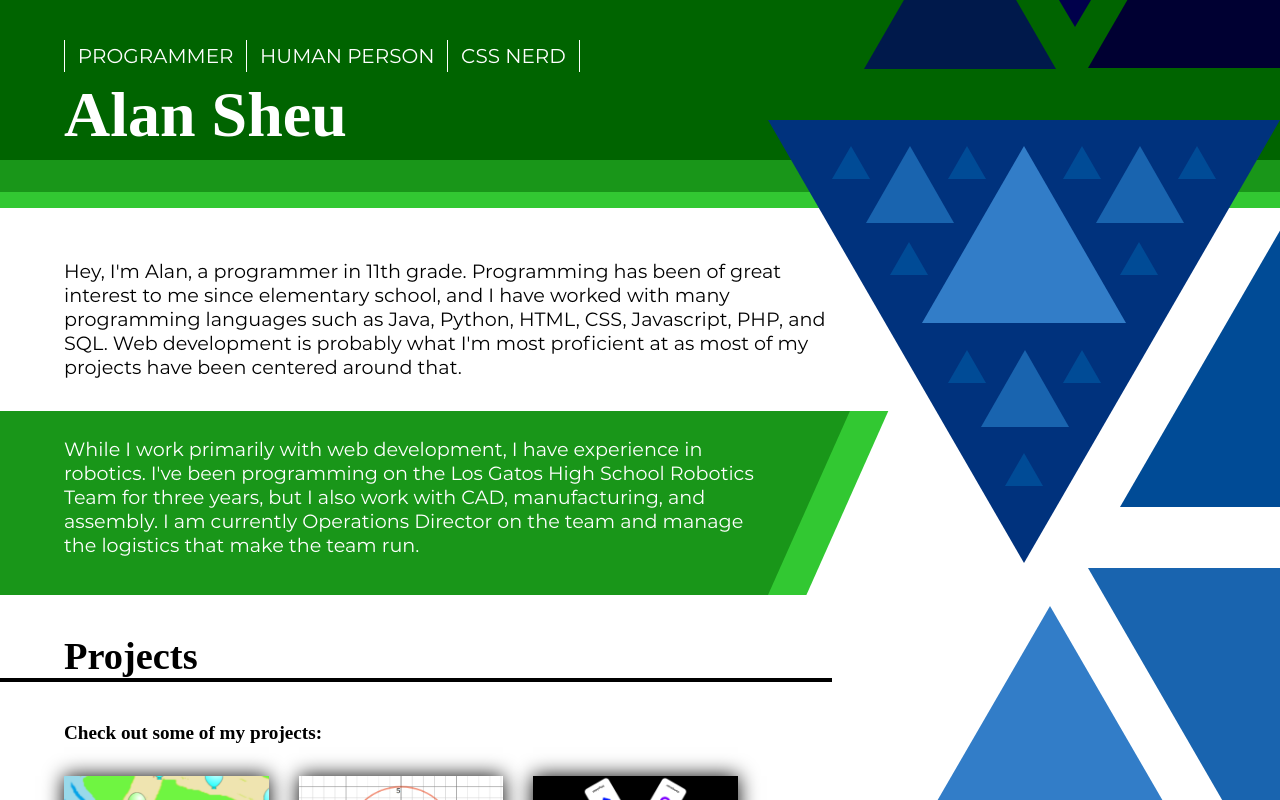
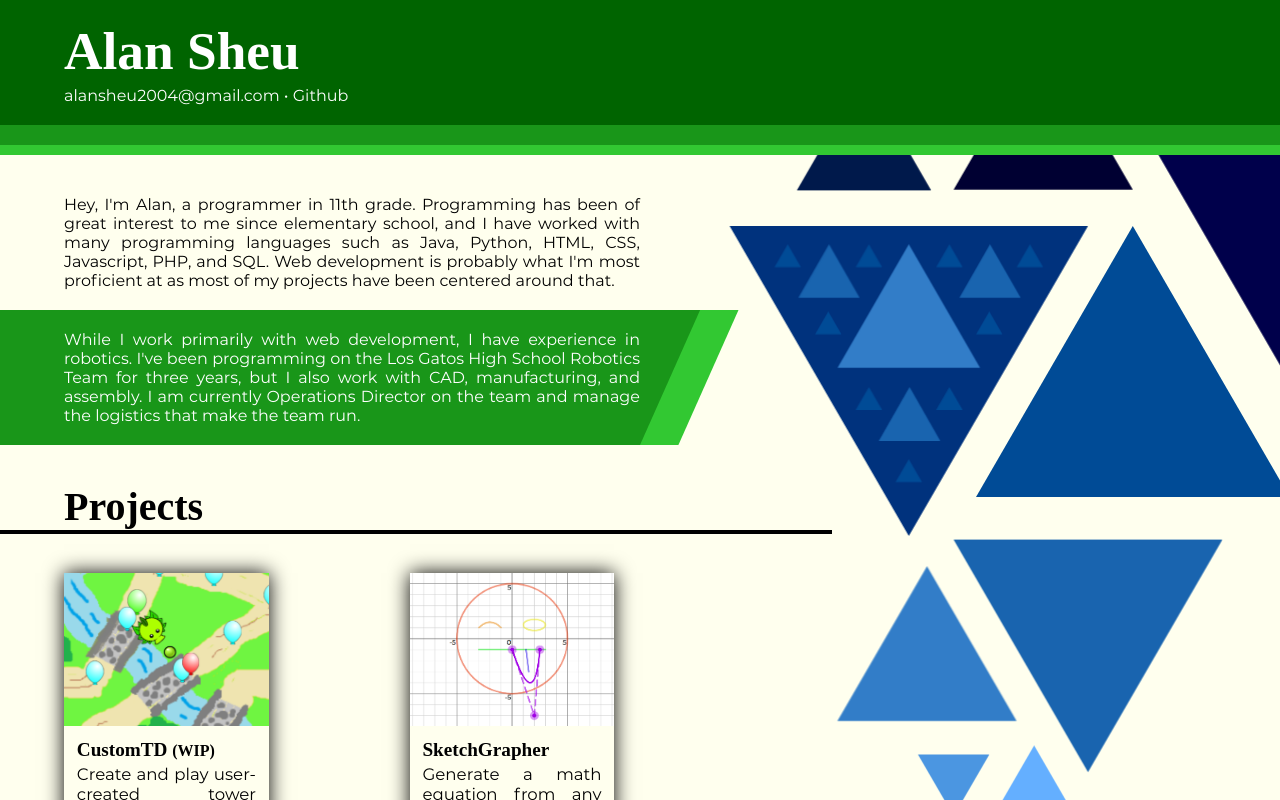
Before and after one commit to alansheu2004/alansheu2004.github.io, a plain HTML site: page index.html in a window 1280 px wide. Drawn offline with Linux system fonts and the light colour scheme; a web font is replaced by a local one.

Commit message:
Start some aesthetic changces

```diff
--- a/index.html
+++ b/index.html
@@ -14,10 +14,8 @@
     <body>
         <div id="main">
             <header>
-                <div id="tags">
-                    <span>Programmer</span><span>Human Person</span><span>CSS Nerd</span>
-                </div>
                 <h1>Alan Sheu</h1>
+                <p><a href="mailto:alansheu2004@gmail.com">alansheu2004@gmail.com</a> &bullet; <a href="https://github.com/alansheu2004">Github</a></p>
             </header>
             <div id="header2"></div>
             <div id="header3"></div>
@@ -32,8 +30,6 @@
                 </p>
 
                 <h2>Projects</h2>
-
-                <p><b>Check out some of my projects:</b></p>
 
                 <div class="project">
                     <a href="https://customtd.herokuapp.com">
@@ -125,7 +121,7 @@
 
             <div id="triangleDiv">
                 <div class="triangle" style="--side: 20vw; --color: rgb(0,0,50); top: calc(calc(15vh - 4vw) - calc(0.866 * 20vw)); --right: 5vw; animation-delay: 1.2s;"></div>
-                <div class="triangle upsideDown" style="--side: calc(12vh - 5vw); --color: rgb(0,0,75); top: 0vw; --right: 16vw; animation-delay: 1s;"></div>
+                <div class="triangle upsideDown" style="--side: 30vw; --color: rgb(0,0,75); top: 0vw; --right: -22vw; animation-delay: 1s;"></div>
                 <div class="triangle" style="--side: 15vw; --color: rgb(0,25,75); top: calc(calc(15vh - 4vw) - calc(0.866 * 15vw)); --right: 25vw; animation-delay: 0.8s;"></div>
 
                 <!-- Serpinski -->
@@ -154,7 +150,7 @@
                 <div class="triangle" style="--side: 20vw; --color: rgb(50,125,200); top: calc(15vh + 38vw); --right: 18vw; animation-delay: 1.1s;"></div>
                 <div class="triangle upsideDown" style="--side: 8vw; --color: rgb(75,150,225); top: calc(15vh + 59vw); --right: 15vw; animation-delay: 1.3s;"></div>
                 <div class="triangle" style="--side: 15vw; --color: rgb(100,175,255); top: calc(15vh + 58vw); --right: 6vw; animation-delay: 1.4s;"></div>
-                <div class="triangle upsideDown" style="--side: 12vw; --color: rgb(125,200,250); top: calc(15vh + 74vw); --right: 0vw; animation-delay: 1.5s;"></div>
+                <div class="triangle upsideDown" style="--side: 8vw; --color: rgb(125,200,250); top: calc(15vh + 74vw); --right: 2vw; animation-delay: 1.5s;"></div>
             </div>
         </div>
 
--- a/style.css
+++ b/style.css
@@ -19,6 +19,7 @@
     html, body {
         height: 100vh;
         width: 100vw;
+        background-color: #ffffee;
     }
 
     div#main {
@@ -37,8 +38,8 @@ div#main {
 
     header {
         width: 100%;
-    height: 20%;
         background-color: rgb(0,100,0);
+        padding: 20px 50% 20px 5%;
         position: relative;
         animation-name: expandHeight;
         animation-duration: 0.3s;
@@ -50,7 +51,7 @@ header {
 
     #header2 {
         width: 100%;
-    height: 4%;
+        height: 20px;
         background-color: rgb(25,150,25);
         animation-name: expandHeight;
         animation-duration: 0.3s;
@@ -63,7 +64,7 @@ header {
 
     #header3 {
         width: 100%;
-    height: 2%;
+        height: 10px;
         background-color: rgb(50,200,50);
         animation-name: expandHeight;
         animation-duration: 0.3s;
@@ -74,34 +75,29 @@ header {
     }
 
     div#tags {
-    width: 50%;
-    position: absolute;
-    left: 5%;
-    bottom: calc(5% + 10vh);
         border-left: 1px solid white;
     }
 
     div#tags span {
         display: inline-block;
         text-transform: uppercase;
+        overflow-x: visible;
         color: white;
-    font-size: 2.5vh;
-    padding: 0.5vh 1vw;
+        font-size: 18pt;
         margin: 0;
+        padding: 0 10px;
         border-right: 1px solid white;
     }
 
     h1 {
-    position: absolute;
-    left: 5%;
-    bottom: 5%;
         color: white;
-    font-size: 8vh;
+        font-size: 40pt;
     }
 
     article {
-    margin: 4vw 35vw 5vw 5vw;
+        margin: 40px 50vw 20px 5vw;
         position: relative;
+        text-align: justify;
     }
 
     @keyframes fadeSlideRight {
@@ -110,8 +106,8 @@ article {
     }
 
     article > p {
-    font-size: max(12pt, 1.5vw);
-    margin-bottom: 4vh;
+        font-size: 12pt;
+        margin-bottom: 20px;
         animation-name: fadeSlideRight;
         animation-delay: 1.2s;
         animation-duration: 0.5s;
@@ -121,9 +117,8 @@ article > p {
     p.blurb {
         position: relative;
         color: white;
-    left: -5vw;
-    padding: 2vw 0 3vw 5vw;
-    font-size: max(12pt, 1.5vw);
+        padding: 20px 0;
+        font-size: 12pt;
         animation-name: fadeSlideRight;
         animation-delay: 1.6s;
         animation-duration: 0.5s;
@@ -132,13 +127,13 @@ p.blurb {
 
     p.blurb::after{
         content: "";
-    z-index: -100;
+        z-index: -1;
         position: absolute;
         display: block;
         height: 100%;
         top: 0;
         left: -100vw;
-    width: 160vw;
+        width: 145vw;
         transform: skew(-24deg);
         transform-origin: 100% 100%;
         background-color: rgb(25,150,25);
@@ -157,7 +152,7 @@ h2 {
         width: 65vw;
         margin-top: 3vw;
         margin-bottom: 3vw;
-    font-size: max(18pt, 3vw);
+        font-size: 30pt;
         border-bottom: 0.5vh solid black;
         animation-name: fadeSlideRight;
         animation-delay: 1.8s;
@@ -327,13 +322,13 @@ div#coolButtons a img {
         height: auto;
     }
 
-footer p {
+    footer p, header p {
         color: white;
         font-size: 2vh;
         margin-top: 0.5vh;
     }
 
-footer p a {
+    footer p a, header p a {
         transition: 0.2s;
         color: white;
         text-decoration: underline;
@@ -341,7 +336,7 @@ footer p a {
         color: white;
     }
 
-footer p a:hover {
+    footer p a:hover, footer p a, header p a:hover {
         transition: 0.2s;
         text-decoration-color: white;
         cursor: pointer;
@@ -386,13 +381,13 @@ footer p a:hover {
 
     div#triangleDiv {
         position: absolute;
-    top: 0;
+        top: 40px;
         right: 0;
         left: 0;
         bottom: 0;
         transform-style: preserve-3d;
-    transform: translateZ(0.5px) scale(.5);
-    z-index: 100;
+        transform: translateZ(-1.5px) scale(1.75);
+        z-index: -1;
     }
 
     .triangle {
```
Lines whose indentation alone changed are shown as unchanged.
